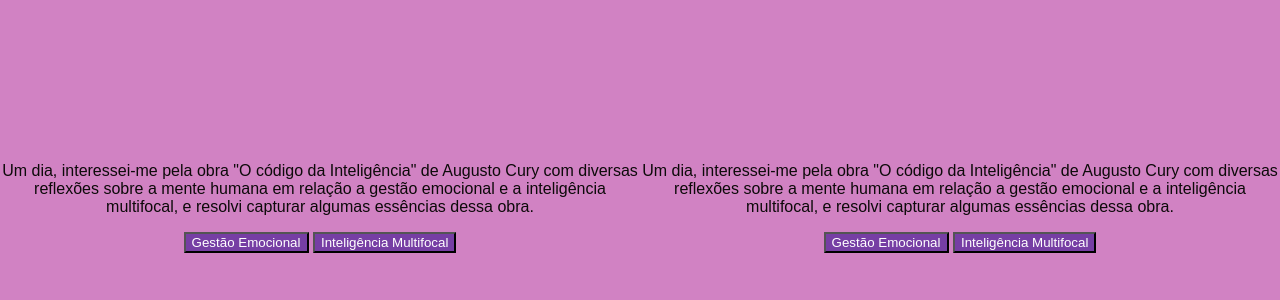
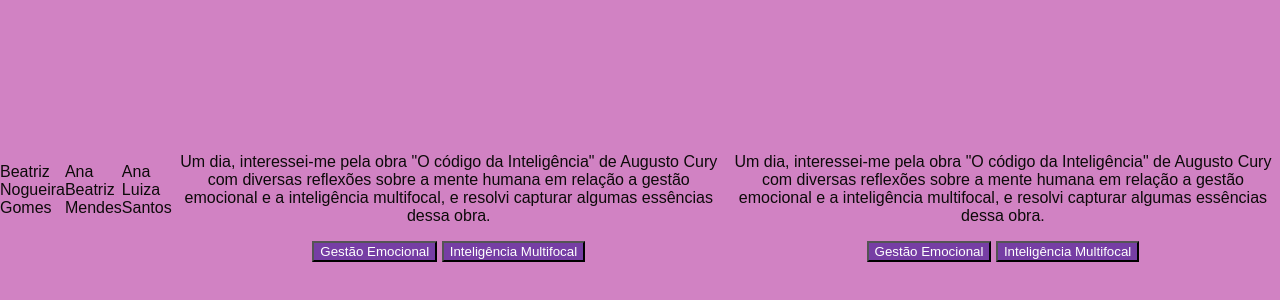
Before and after one commit to beatriznogueiragomes/Amor-a-primeira-vista, a plain HTML site: page index.html in a window 1280 px wide. Shown: the part 110-410 px from the top of the page. Drawn offline with Linux system fonts and the light colour scheme; a web font is replaced by a local one.

Commit message:
Update index.html

```diff
--- a/index.html
+++ b/index.html
@@ -8,6 +8,9 @@
     <link rel="preconnect" href="https://fonts.gstatic.com" crossorigin>
     <link href="https://fonts.googleapis.com/css2?family=Bai+Jamjuree:ital,wght@0,200;0,300;0,400;0,500;0,600;0,700;1,200;1,300;1,400;1,500;1,600;1,700&display=swap" rel="stylesheet">
     <title>Amor a primeira vista</title>
+    <p>Beatriz Nogueira Gomes</p>
+    <p>Ana Beatriz Mendes</p>
+    <p>Ana Luiza Santos</p>
 </head>
 <body>
     <main>
```
